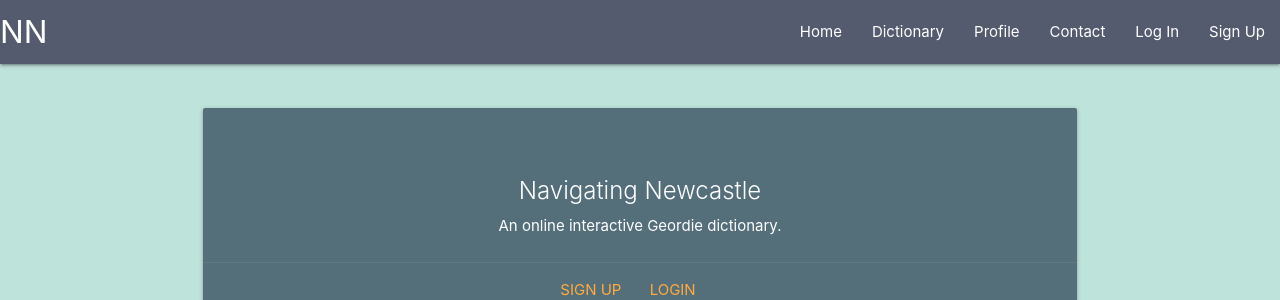
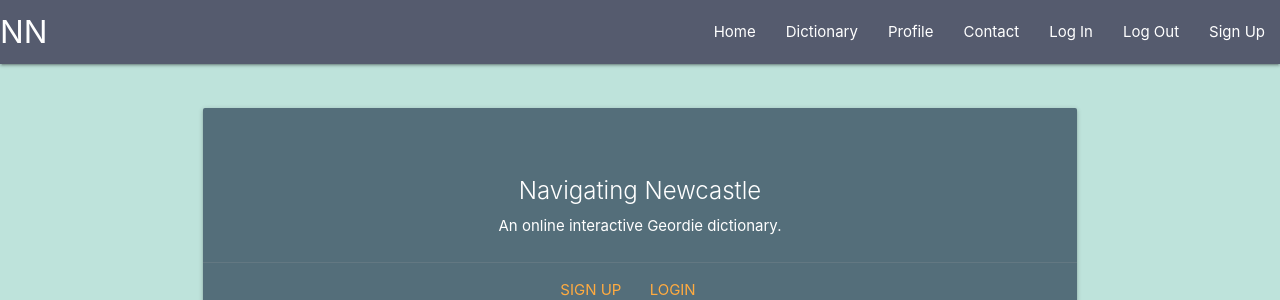
Before and after one commit to Birrellc/Navigating-Newcastle, a Flask app: page / in a window 1280 px wide. Shown: the top 300 px of the page. Run offline with Flask 2, Linux system fonts and the light colour scheme; some libraries are stand-ins or nearby versions.

Commit message:
Feat: added logout functionality

```diff
--- a/app.py
+++ b/app.py
@@ -99,6 +99,13 @@ def profile(username):
     return redirect(url_for("login"))
 
 
+@app.route("/logout")
+def logout():
+    flash("logged out")
+    session.pop("user")
+    return redirect(url_for("login"))
+
+
 @ app.route("/contact")
 def contact():
     return render_template('contact.html')
--- a/templates/base.html
+++ b/templates/base.html
@@ -37,6 +37,7 @@
             <li><a href="{{ url_for('profile', username=session['user']) }}">Profile</a></li>
             <li><a href="{{ url_for('contact') }}">Contact</a></li>
             <li><a href="{{ url_for('login') }}">Log In</a></li>
+            <li><a href="{{ url_for('logout') }}">Log Out</a></li>
             <li><a href="{{ url_for('signup') }}">Sign Up</a></li>
           </ul>
         </div>
@@ -52,6 +53,7 @@
         <li><a href="{{ url_for('profile', username=session['user']) }}">Profile</a></li>
         <li><a href="{{ url_for('contact') }}">Contact</a></li>
         <li><a href="{{ url_for('login') }}">Log In</a></li>
+        <li><a href="{{ url_for('logout') }}">Log Out</a></li>
         <li><a href="{{ url_for('signup') }}">Sign Up</a></li>
       </ul>
     </header>
```
